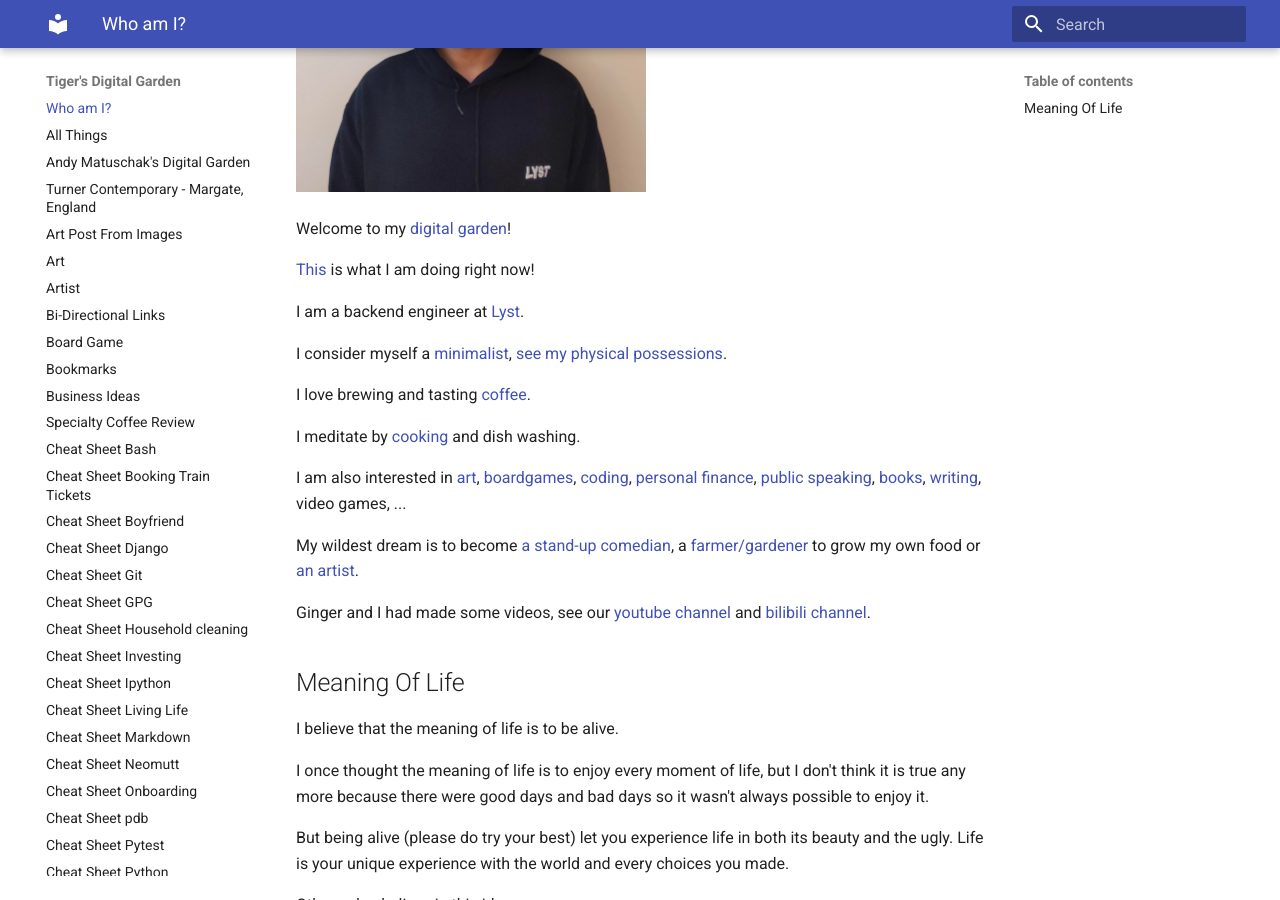
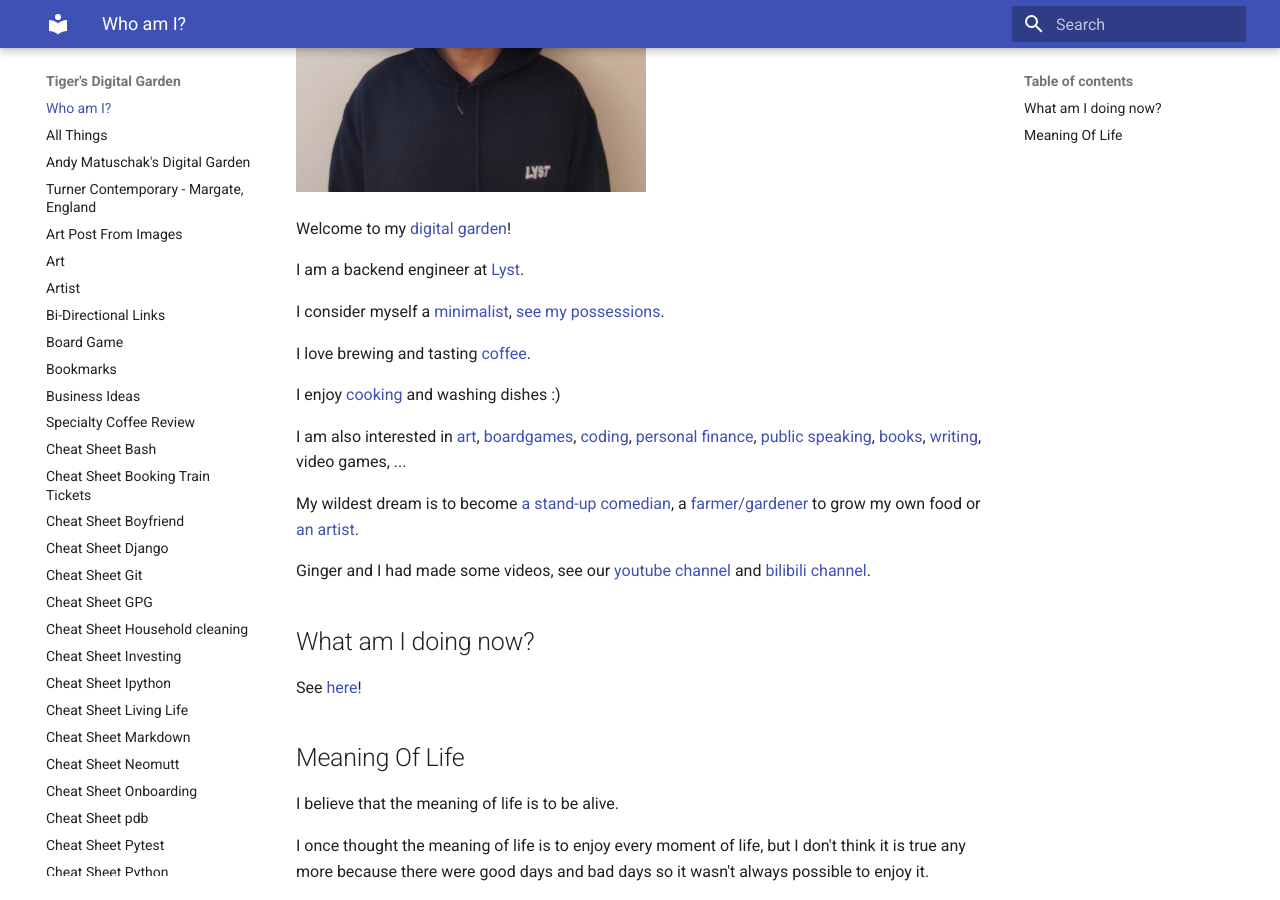
Before and after one commit to ynotstartups/notes, an MkDocs documentation site: the page built from notes/index.md, in a window 1280 px wide and 900 px high, scrolled down 379 px. Built offline with MkDocs 1.6.1 and Material for MkDocs 9.7.7, drawn with Linux system fonts in a browser that asks for light colours.

Commit message:
update index

```diff
--- a/notes/index.md
+++ b/notes/index.md
@@ -6,15 +6,13 @@ My name is Tiger Yuhao Huang.
 
 Welcome to my [digital garden](digital-garden.md)!
 
-[This](what-am-i-doing-now.md) is what I am doing right now!
-
 I am a backend engineer at [Lyst](https://www.lyst.com).
 
-I consider myself a [minimalist](minimalism.md), [see my physical possessions](all-things.md).
+I consider myself a [minimalist](minimalism.md), [see my possessions](all-things.md).
 
 I love brewing and tasting [coffee](index-coffee.md).
 
-I meditate by [cooking](cooking.md) and dish washing.
+I enjoy [cooking](cooking.md) and washing dishes :)
 
 I am also interested in
 [art](art.md),
@@ -31,6 +29,10 @@ My wildest dream is to become [a stand-up comedian](stand-up-comedy.md), a [farm
 
 Ginger and I had made some videos, see our [youtube channel](https://www.youtube.com/channel/UCQE6i7tcSbBQMD8KSeUQYvQ) and [bilibili channel](https://space.bilibili.com/1281157300).
 
+## What am I doing now?
+
+See [here](reminders.md)!
+
 ## Meaning Of Life
 
 I believe that the meaning of life is to be alive.
```
